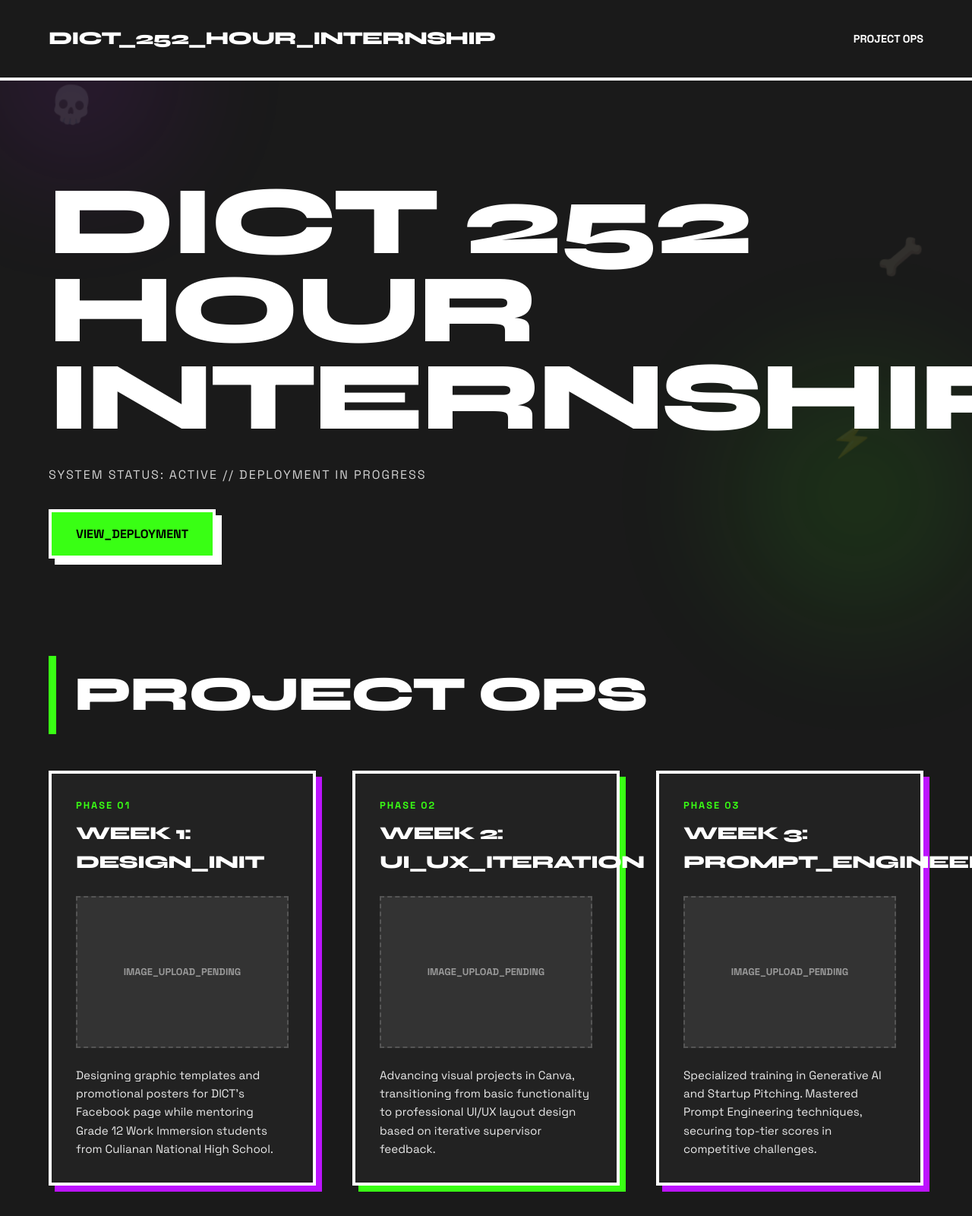
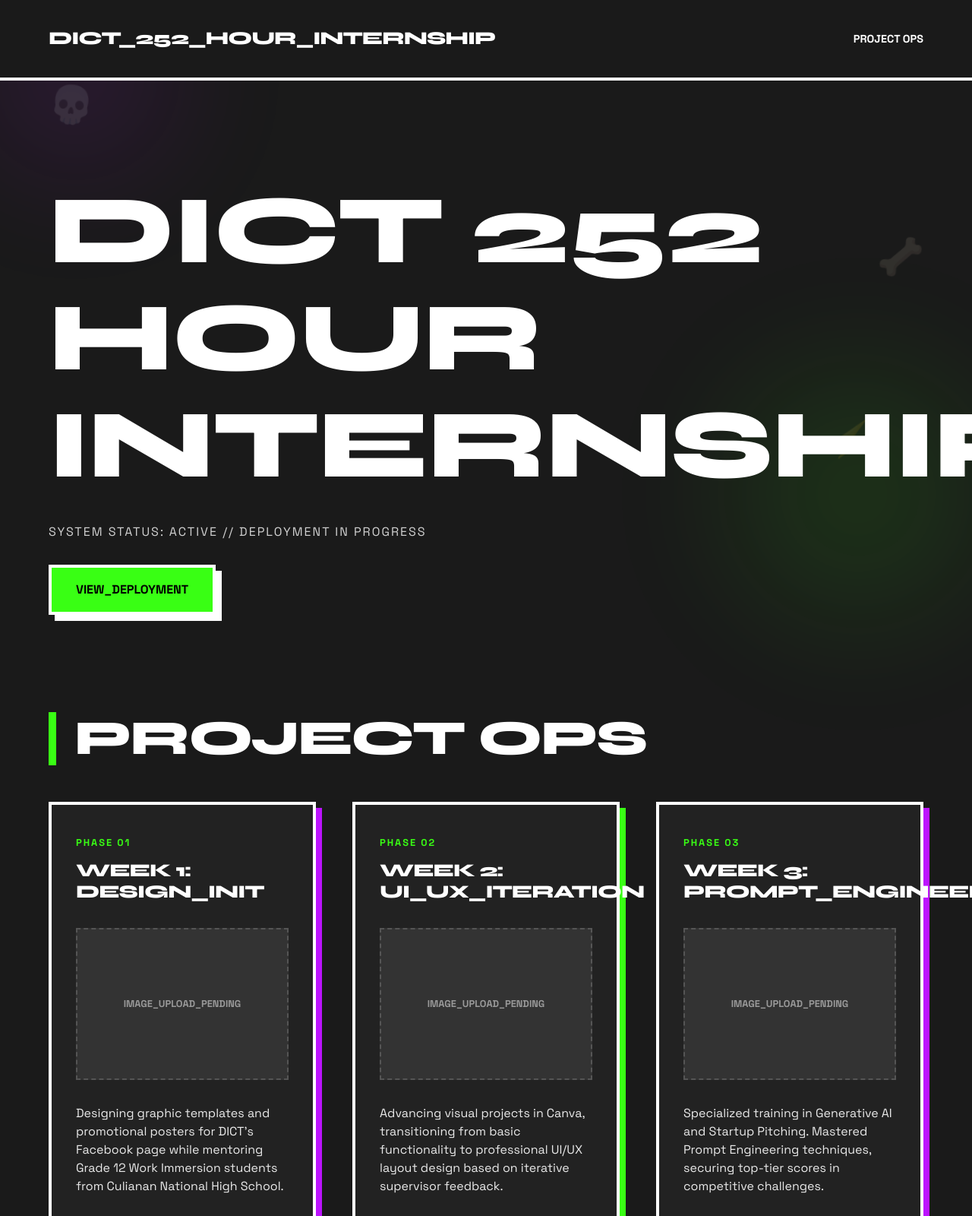
Before and after one commit to haaalery/intern-journey, a plain HTML site: page index.html in a window 1280 px wide. Shown: the top 1600 px of the page at 76% size. Drawn offline with Linux system fonts and the light colour scheme.

Commit message:
Update the overlappings

```diff
--- a/styles.css
+++ b/styles.css
@@ -127,15 +127,16 @@ body {
 .glitch-text {
     font-family: var(--font-header);
     font-size: clamp(3rem, 10vw, 8rem);
-    line-height: 0.9;
+    line-height: 1.1; /* Increased from 0.9 */
     text-transform: uppercase;
-    letter-spacing: -4px;
+    letter-spacing: -2px; /* Less aggressive negative spacing */
 }
 
 .hero-intel {
     font-weight: 400;
     letter-spacing: 2px;
     opacity: 0.8;
+    line-height: 1.4;
 }
 
 .tactical-btn {
@@ -159,7 +160,8 @@ body {
 /* SECTION TITLES */
 .section-title {
     font-family: var(--font-header);
-    font-size: 4rem;
+    font-size: clamp(2.5rem, 8vw, 4rem);
+    line-height: 1.1;
     text-transform: uppercase;
     margin-bottom: 3rem;
     border-left: 10px solid var(--accent-green);
@@ -174,19 +176,20 @@ body {
 
 .ops-grid {
     display: grid;
-    grid-template-columns: repeat(auto-fill, minmax(350px, 1fr));
+    grid-template-columns: repeat(auto-fill, minmax(320px, 1fr));
     gap: 3rem;
 }
 
 .ops-card {
     background: #222;
     border: var(--border-thick);
-    padding: 2rem;
+    padding: 2.5rem 2rem;
     display: flex;
     flex-direction: column;
-    gap: 1.5rem;
+    gap: 2rem;
     transition: all 0.3s cubic-bezier(0.175, 0.885, 0.32, 1.275);
     position: relative;
+    height: 100%; /* Ensure all cards in a row have equal height */
 }
 
 .ops-card:nth-child(even) {
@@ -200,12 +203,13 @@ body {
 .ops-card:hover {
     transform: translateY(-12px) rotate(1deg);
     border-color: var(--accent-green);
+    z-index: 10;
 }
 
 .ops-header {
     display: flex;
     flex-direction: column;
-    gap: 0.5rem;
+    gap: 0.75rem;
 }
 
 .ops-label {
@@ -218,6 +222,7 @@ body {
 .ops-title {
     font-family: var(--font-header);
     font-size: 1.5rem;
+    line-height: 1.2;
     text-transform: uppercase;
     letter-spacing: -1px;
 }
@@ -231,6 +236,7 @@ body {
     align-items: center;
     justify-content: center;
     overflow: hidden;
+    flex-shrink: 0; /* Prevent media from squishing */
 }
 
 .media-placeholder {
@@ -241,8 +247,10 @@ body {
 }
 
 .ops-intel p {
-    font-size: 0.95rem;
+    font-size: 1rem;
     opacity: 0.9;
+    line-height: 1.5;
+    overflow-wrap: break-word;
 }
 
 /* FOOTER */
@@ -309,21 +317,25 @@ body {
     color: var(--accent-green);
     margin-bottom: 1.5rem;
     text-transform: uppercase;
+    line-height: 1.1;
+    font-size: clamp(1.5rem, 5vw, 2.5rem);
 }
 
 .modal-body h3 {
     border-bottom: 2px solid var(--accent-purple);
     padding-bottom: 0.5rem;
-    margin: 2rem 0 1rem;
+    margin: 2.5rem 0 1rem;
     text-transform: uppercase;
     font-size: 1.1rem;
     color: var(--accent-purple);
+    line-height: 1.2;
 }
 
 .modal-body p {
-    margin-bottom: 1rem;
-    font-size: 1rem;
+    margin-bottom: 1.5rem;
+    font-size: 1.1rem;
     opacity: 0.9;
+    line-height: 1.6;
 }
 
 .modal-skills-list {
```
